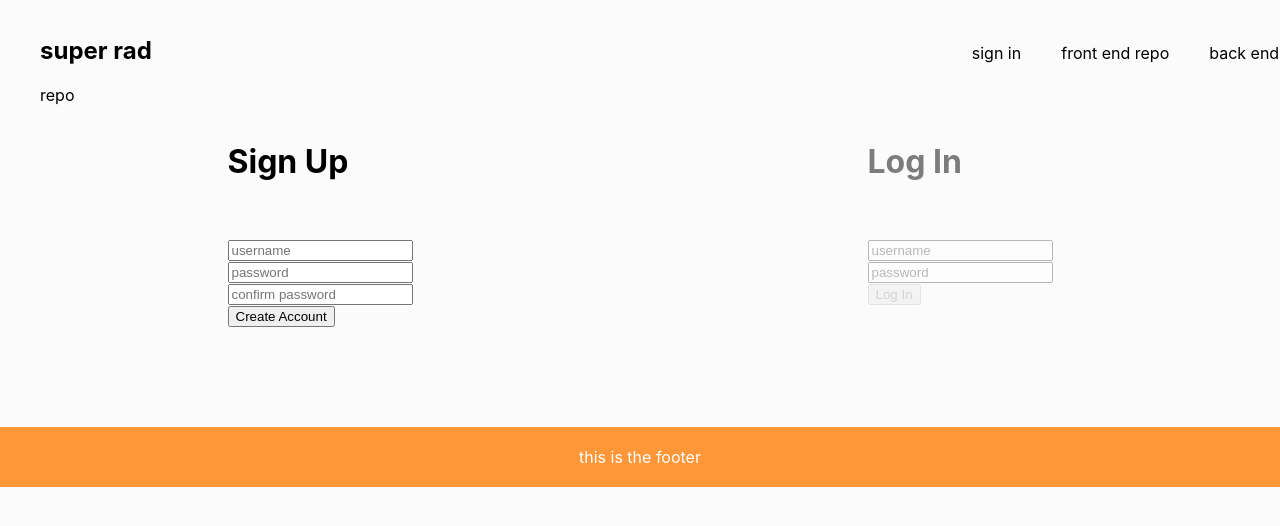
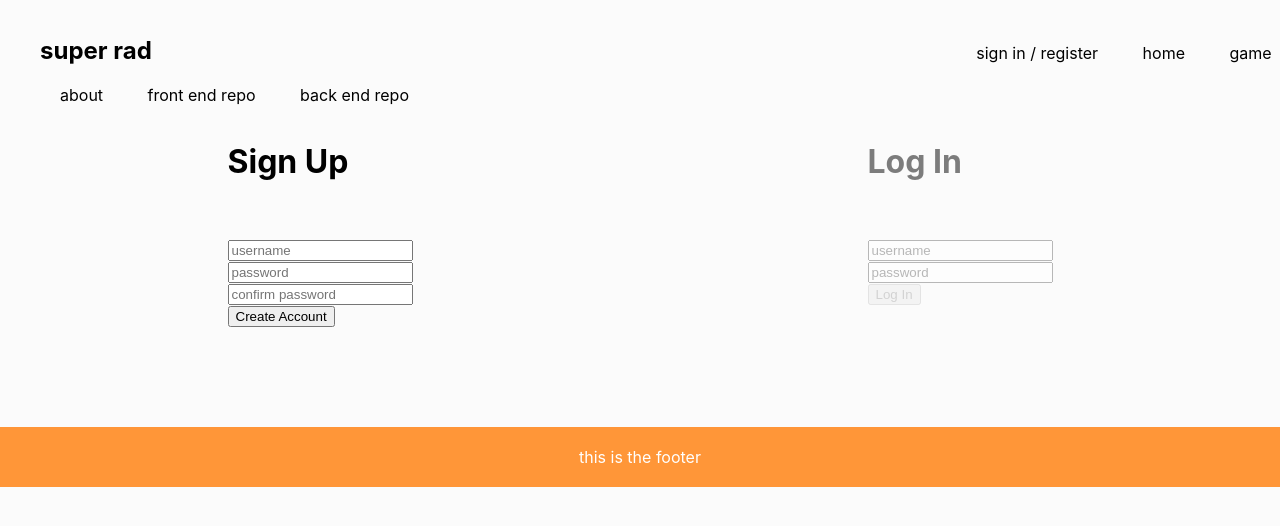
Before and after one commit to pmccall33/superRad-react, a React (Create React App) app: page / in a window 1280 px wide. Shown: the top 526 px of the page. Built offline with nearby package versions, Linux system fonts and the light colour scheme.

Commit message:
user authentication on front end, page architecture

```diff
--- /dev/null
+++ b/src/About.jsx
@@ -0,0 +1,12 @@
+import React from 'react';
+import  styled from 'styled-components';
+
+function About (props) {
+	return (
+		<div>
+			ABOUT RENDERED
+		</div>
+	)
+}
+
+export default About;
--- a/src/App.css
+++ b/src/App.css
@@ -8,3 +8,7 @@ body {
 form {
 	min-width: 150px;
 }
+
+.fakeLink {
+
+}
--- a/src/App.js
+++ b/src/App.js
@@ -1,12 +1,18 @@
 import React, { Component } from 'react';
 import './App.css';
+import styled from 'styled-components'
+
+// import Content from './Content.jsx';
+
+// Components:
 import Nav from './Nav.jsx';
 import Footer from './Footer.jsx';
-import Content from './Content.jsx';
+import Home from './Home.jsx';
 import Authorization from './Authorization.jsx';
-import styled from 'styled-components'
+import User from './User.jsx';
+import Game from './Game.jsx';
+import About from './About.jsx';
 
-// need this to be smart, putting in some stuff we might want:
 
 class App extends Component {
   constructor(){
@@ -17,23 +23,37 @@ class App extends Component {
       userId: "",
       admin: false,
       pathId: "",
-      page: "home",
-      clickedImages: [],
-      authView: "reg"  // --> "reg" -- displays SIGN UP, "login" -- displays LOG IN
+      page: "authorization",  // --> "home", "authorization", "user", "game", "about"
+      sessionImageIds: [],
+      currentImages: []
     }
   }
   goTo = (destination) => {
+    // acceptable inputs: "home", "authorization", "user", "game", "about"
     this.setState({
       page: destination
     })
   }
-  register = (formData) => {
-    console.log("Register function fired! formData: ")
-    console.log(formData)
+  login = (username, userId, is_admin = false) => {
+    this.setState({
+      loggedIn: true,
+      username: username,
+      userId: userId,
+      admin: is_admin,
+      page: "user"
+    })
   }
-  login = (formData) => {
-    console.log("Login function fired! formData: ")
-    console.log(formData)
+  logout = () => {
+
+    // hit logout route on server
+
+    this.setState({
+      loggedIn: false,
+      username: "",
+      userId: "",
+      admin: false,
+      page: "authorization"
+    })
   }
   setAuthView = (authView) => {
     // acceptable inputs: "reg", "login"
@@ -46,10 +66,17 @@ class App extends Component {
     // which should get totally random images for initial layout
   }
   render() {
+
+    console.log("APP STATE: ", this.state)
+
     return (
       <div className="App">
-        <Nav />
-        <Authorization authView={this.state.authView} register={this.register} login={this.login} />
+        <Nav data={this.state} goTo={this.goTo} logout={this.logout} />
+        { this.state.page === "home" ? <Home data={this.state} /> : null }
+        { this.state.page === "authorization" ? <Authorization data={this.state} register={this.register} login={this.login} /> : null }
+        { this.state.page === "user" ? <User data={this.state} /> : null }
+        { this.state.page === "game" ? <Game data={this.state} getImages={this.getImages} /> : null }
+        { this.state.page === "about" ? <About /> : null }
         <Footer />
       </div>
     );
--- a/src/Authorization.jsx
+++ b/src/Authorization.jsx
@@ -11,18 +11,12 @@ const StyledAuth = styled.div`
 class Authorization extends Component {
   constructor(props){
     super();
-
-    let authView = props.authView
-    if (props.authView !== "login") {
-      authView = "reg"
-    }
-
     this.state = {
       username: "",
       password: "",
       confirmation: "",
       message: "",
-      authView: authView
+      authView: "reg"
     }
   }
   handleChange = (evt) => {
@@ -85,14 +79,25 @@ class Authorization extends Component {
         const responseJson = await response.json();
         console.log(responseJson);
 
+        if (responseJson.success && responseJson.status === "good") {
           this.setState({
             username: "",
             password: "",
             confirmation: "",
-          message: "Sent"
+            message: responseJson.message
+          })
+        } else {
+          this.setState({
+            username: "",
+            password: "",
+            confirmation: "",
+            message: "Failed to log in"
           })
         }
 
+      this.props.login(responseJson.username, responseJson.userId)
+
+      }
     } catch (err) {
       if (err) {
         console.log(err);
@@ -138,12 +143,23 @@ class Authorization extends Component {
           const responseJson = await response.json();
           console.log(responseJson);
 
+          if (responseJson.success && responseJson.status === "good") {
             this.setState({
               username: "",
               password: "",
               confirmation: "",
-            message: "Sent"
+              message: responseJson.message
             })
+          } else {
+            this.setState({
+              username: "",
+              password: "",
+              confirmation: "",
+              message: `Failed to register ${username}`
+            })
+          }
+
+          this.props.login(responseJson.username, responseJson.userId);
       }
     } catch(err) {
       console.log(err);
--- /dev/null
+++ b/src/Game.jsx
@@ -0,0 +1,25 @@
+import React, { Component } from 'react';
+import  styled from 'styled-components';
+
+// Components:
+import Content from './Content.jsx';
+
+
+class Game extends Component {
+	constructor(){
+		super();
+		this.state = {
+
+		}
+	}
+	render(){
+		return (
+			<div>
+				GAME RENDERED
+				<Content />
+			</div>
+		)
+	}
+}
+
+export default Game;
--- /dev/null
+++ b/src/Home.jsx
@@ -0,0 +1,12 @@
+import React from 'react';
+import  styled from 'styled-components';
+
+const Home = (props) => {
+	return (
+		<div>
+			HOME RENDERED
+		</div>
+	)
+}
+
+export default Home;
--- a/src/Nav.jsx
+++ b/src/Nav.jsx
@@ -1,4 +1,4 @@
-import React, { Component } from 'react'
+import React from 'react'
 import styled from 'styled-components'
 
 
@@ -25,21 +25,25 @@ display: inline-flex
 margin-right: 800px;
 `
 
-class Nav extends Component {
-  render() {
+const Nav = (props) => {
+
   return (
     <div>
       <StyledNav>
       <ul>
         <StyledH1 className="exception">super rad</StyledH1>
-          <li><a href="/">sign in</a></li>
-          <li><a href="https://github.com/dakotahducharme/super-rad-react">front end repo</a></li>
-          <li><a href="">back end repo</a></li>
+        { !props.data.loggedIn ? <li><span className="fakeLink" onClick={props.goTo.bind(null, "authorization")}> sign in / register</span></li> : null }
+        { props.data.loggedIn ? <li> <span className="fakeLink" onClick={props.goTo.bind(null, "user")}> user page </span></li> : null }
+        { props.data.loggedIn ? <li><span className="fakeLInk" onClick={props.logout}> logout </span></li> : null }
+        <li><span className="fakeLink" onClick={props.goTo.bind(null, "home")}> home </span></li>
+        <li><span className="fakeLink" onClick={props.goTo.bind(null, "game")}> game </span></li>
+        <li><span className="fakeLink" onClick={props.goTo.bind(null, "about")}> about </span></li>
+        <li><a href="https://github.com/dakotahducharme/super-rad-react" target="_blank"> front end repo </a></li>
+        <li><a href="https://github.com/pmccall33/super-rad-app-sinatra" target="_blank"> back end repo </a></li>
       </ul>
     </StyledNav>
   </div>
   )
 }
-}
 
 export default Nav;
--- /dev/null
+++ b/src/User.jsx
@@ -0,0 +1,12 @@
+import React from 'react';
+import  styled from 'styled-components';
+
+const User = (props) => {
+	return (
+		<div>
+			USER RENDERED
+		</div>
+	)
+}
+
+export default User;
```
Lines whose indentation alone changed are shown as unchanged.
